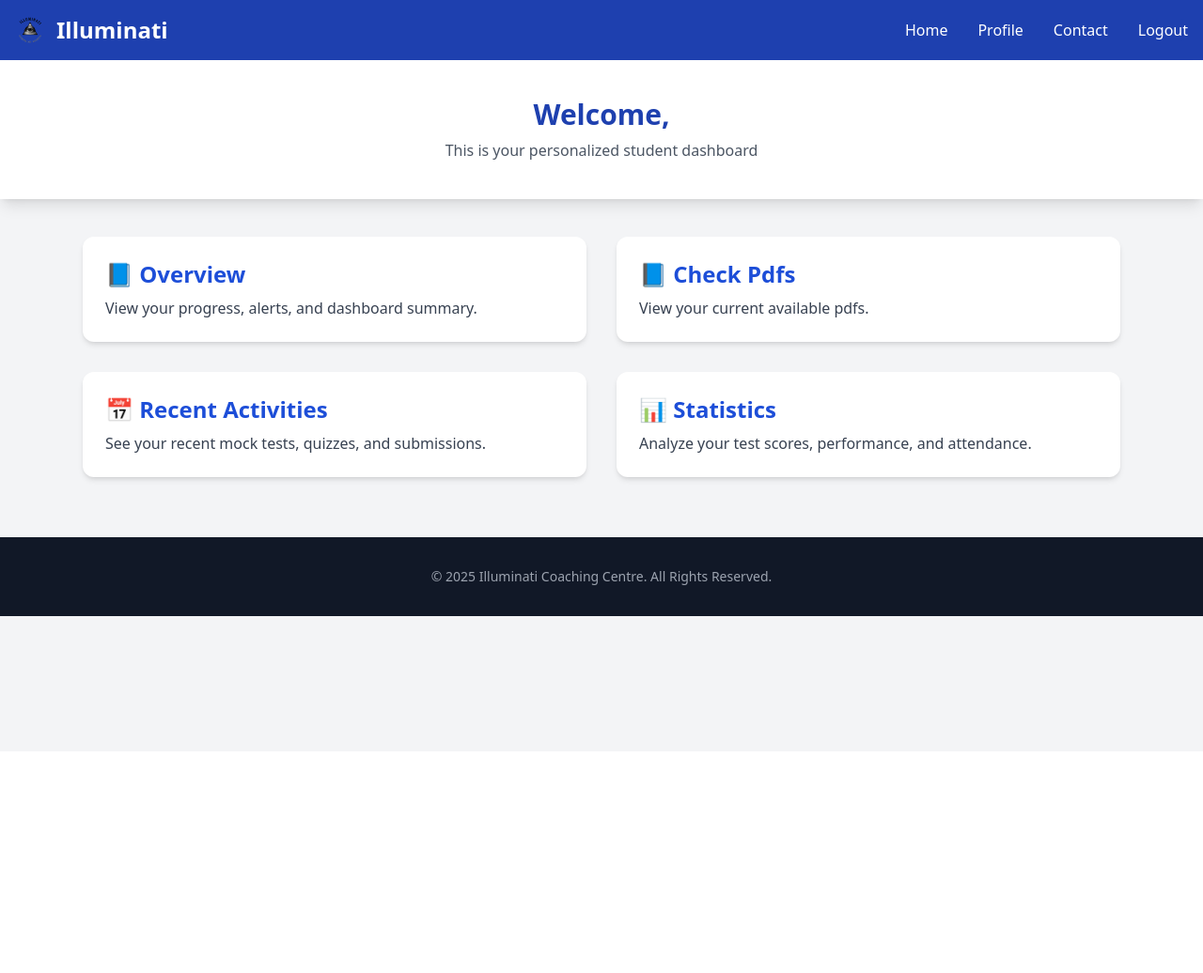
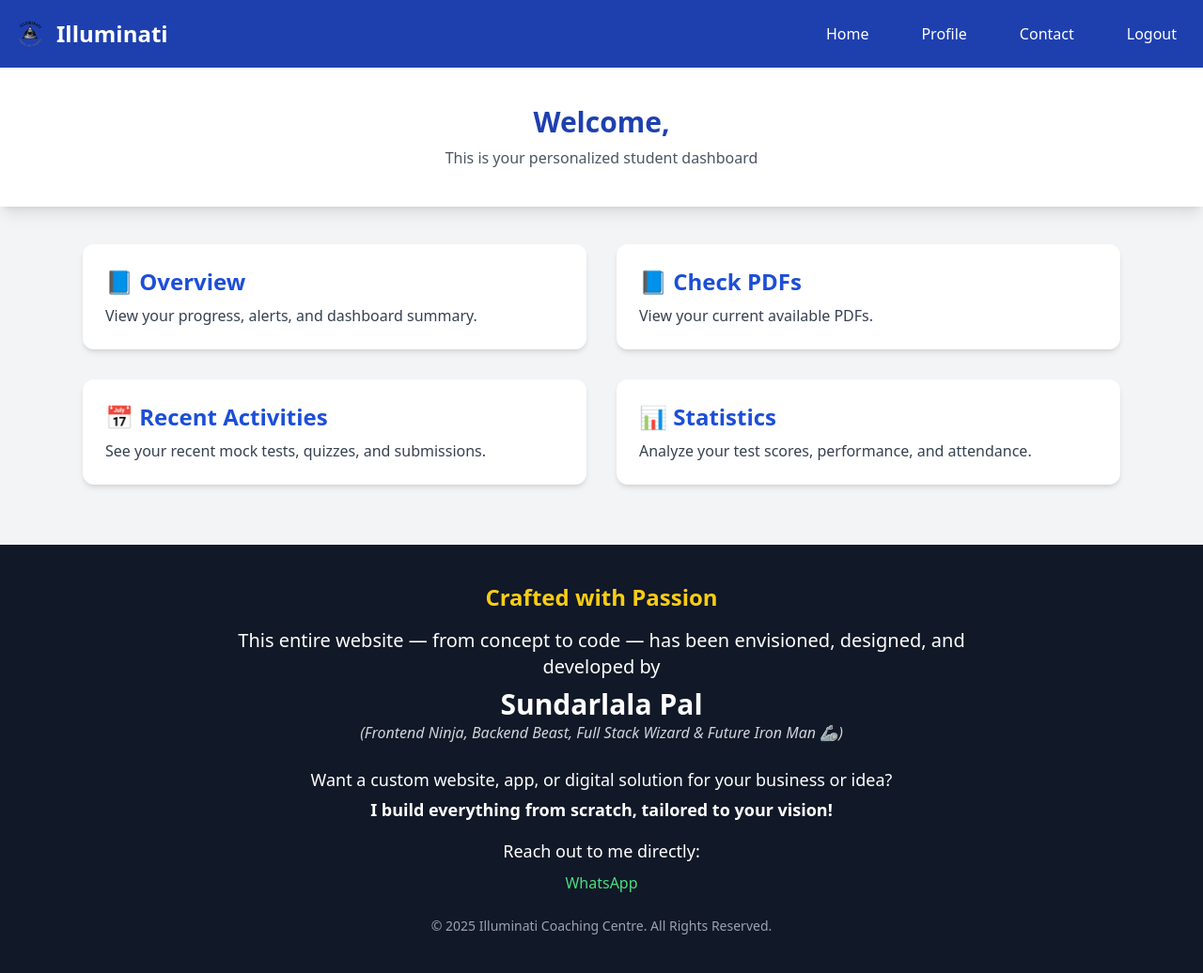
Before and after one commit to SundarlalaPal/Illuminati-Kapui-sir-Django-Website-for-Tution, a Django app: template templates/dashboard.html in a window 1280 px wide. Shown: the whole page at 94% size. Before the commit the page ends 656 px from the top, so only its background shows below. Run offline with Django 5.2, Linux system fonts and the light colour scheme; the template is opened without the code that fills it, so the values that code supplies are empty; parts of the project's set-up code (start-up, migrations or seed data) failed here and were passed over; some libraries are stand-ins or nearby versions.

Commit message:
Update dashboard.html

```diff
--- a/templates/dashboard.html
+++ b/templates/dashboard.html
@@ -1,72 +1,47 @@
 {% load static %}
 <!DOCTYPE html>
 <html lang="en">
-
 <head>
   <meta charset="UTF-8" />
+  <meta name="description" content="Dashboard for Illuminati Coaching Centre. Your personalized student dashboard to view progress, check PDFs, activities, and more.">
   <meta name="viewport" content="width=device-width, initial-scale=1.0" />
-  <meta property="og:title" content="Illuminati">
+  <meta property="og:title" content="Dashboard | Illuminati Coaching Centre">
   <meta property="og:image" content="{% static 'images/favicon.png' %}">
-  <meta property="og:description" content="Study">
-
+  <meta property="og:description" content="Your personalized dashboard at Illuminati Coaching Centre">
+  <link rel="canonical" href="{{ request.build_absolute_uri }}">
   <title>Dashboard - Illuminati Coaching Centre</title>
   <script src="https://cdn.tailwindcss.com"></script>
   <script src="https://cdn.jsdelivr.net/npm/flowbite@3.1.2/dist/flowbite.min.js"></script>
   <link href="https://cdn.jsdelivr.net/npm/flowbite@3.1.2/dist/flowbite.min.css" rel="stylesheet" />
   <link rel="icon" href="{% static 'images/favicon.ico' %}" type="image/x-icon">
 </head>
-
 <body class="bg-gray-100 text-gray-800">
-
   <!-- Navbar -->
-  <!-- <nav class="bg-blue-800 border-gray-200">
-    <div class="max-w-screen-xl flex flex-wrap items-center justify-between mx-auto p-4">
-      <a href="/" class="flex items-center space-x-3 rtl:space-x-reverse">
-        <img src="https://flowbite.com/docs/images/logo.svg" class="h-8" alt="Illuminati Logo" />
-        <span class="self-center text-2xl font-semibold whitespace-nowrap text-white">Illuminati</span>
-      </a>
-      <div class="flex space-x-4">
-        <a href="#" class="text-white hover:text-yellow-300 font-medium">Home</a>
-        <a href="#" class="text-white hover:text-yellow-300 font-medium">Profile</a>
-        <a href="#" class="text-white hover:text-yellow-300 font-medium">Settings</a>
-        <a href="/auth/logout" class="text-white hover:text-yellow-300 font-medium">Logout</a>
-      </div>
-    </div>
-  </nav> -->
   <nav class="bg-blue-800 border-gray-200">
     <div class="max-w-screen-xl flex flex-wrap items-center justify-between mx-auto p-4">
-      <a href="/" class="flex items-center space-x-3 rtl:space-x-reverse">
+      <a href="/" class="flex items-center space-x-3">
         <img src="{% static 'images/logo2.png' %}" class="h-8" alt="Illuminati Logo" />
-        <span class="self-center text-2xl font-semibold whitespace-nowrap text-white">Illuminati</span>
+        <span class="self-center text-2xl font-semibold text-white">Illuminati</span>
       </a>
-      <button data-collapse-toggle="navbar-default" type="button"
-        class="inline-flex items-center p-2 w-10 h-10 justify-center text-sm text-white rounded-lg md:hidden hover:bg-blue-700 focus:outline-none focus:ring-2 focus:ring-blue-500"
-        aria-controls="navbar-default" aria-expanded="false">
+      <button data-collapse-toggle="navbar-default" type="button" class="inline-flex items-center p-2 w-10 h-10 justify-center text-sm text-white rounded-lg md:hidden hover:bg-blue-700 focus:outline-none focus:ring-2 focus:ring-blue-500">
         <span class="sr-only">Open main menu</span>
-        <svg class="w-5 h-5" aria-hidden="true" xmlns="http://www.w3.org/2000/svg" fill="none" viewBox="0 0 17 14">
-          <path stroke="currentColor" stroke-linecap="round" stroke-linejoin="round" stroke-width="2"
-            d="M1 1h15M1 7h15M1 13h15" />
+        <svg class="w-5 h-5" aria-hidden="true" fill="none" viewBox="0 0 17 14">
+          <path stroke="currentColor" stroke-linecap="round" stroke-linejoin="round" stroke-width="2" d="M1 1h15M1 7h15M1 13h15" />
         </svg>
       </button>
       <div class="hidden w-full md:block md:w-auto" id="navbar-default">
-        <ul
-          class="font-medium flex flex-col p-4 md:p-0 mt-4 border border-blue-700 rounded-lg bg-blue-700 md:flex-row md:space-x-8 rtl:space-x-reverse md:mt-0 md:border-0 md:bg-blue-800">
+        <ul class="font-medium flex flex-col p-4 md:p-0 mt-4 border border-blue-700 rounded-lg bg-blue-700 md:flex-row md:space-x-8 md:mt-0 md:border-0 md:bg-blue-800">
           <li>
-            <a href="/dashboard"
-              class="block py-2 px-3 text-white bg-blue-900 rounded md:bg-transparent md:text-white md:hover:text-yellow-300 md:p-0"
-              aria-current="page">Home</a>
+            <a href="/dashboard" class="block py-2 px-3 text-white bg-blue-900 rounded md:bg-transparent md:text-white md:hover:text-yellow-300" aria-current="page">Home</a>
           </li>
           <li>
-            <a href="/coming_soon"
-              class="block py-2 px-3 text-white rounded hover:bg-blue-700 md:hover:bg-transparent md:border-0 md:hover:text-yellow-300 md:p-0">Profile</a>
+            <a href="/coming_soon" class="block py-2 px-3 text-white rounded hover:bg-blue-700 md:hover:text-yellow-300">Profile</a>
           </li>
           <li>
-            <a href="/"
-              class="block py-2 px-3 text-white rounded hover:bg-blue-700 md:hover:bg-transparent md:border-0 md:hover:text-yellow-300 md:p-0">Contact</a>
+            <a href="/" class="block py-2 px-3 text-white rounded hover:bg-blue-700 md:hover:text-yellow-300">Contact</a>
           </li>
           <li>
-            <a href="/auth/logout"
-              class="block py-2 px-3 text-white rounded hover:bg-blue-700 md:hover:bg-transparent md:border-0 md:hover:text-yellow-300 md:p-0">Logout</a>
+            <a href="/auth/logout" class="block py-2 px-3 text-white rounded hover:bg-blue-700 md:hover:text-yellow-300">Logout</a>
           </li>
         </ul>
       </div>
@@ -81,50 +56,45 @@
 
   <!-- Dashboard Content -->
   <main class="max-w-6xl mx-auto mt-10 px-6 grid grid-cols-1 md:grid-cols-2 gap-8">
-
     <!-- Overview -->
-    <a href="/coming_soon"
-      class="bg-white p-6 rounded-xl shadow-md hover:shadow-xl hover:scale-[1.02] transition duration-300 cursor-pointer block">
+    <a href="/coming_soon" class="bg-white p-6 rounded-xl shadow-md hover:shadow-xl hover:scale-[1.02] transition duration-300 cursor-pointer block">
       <h2 class="text-2xl font-bold text-blue-700 mb-2">📘 Overview</h2>
       <p class="text-gray-700">View your progress, alerts, and dashboard summary.</p>
     </a>
-
-    <!-- Pdfs -->
-    <a href="/students/avail-pdf"
-      class="bg-white p-6 rounded-xl shadow-md hover:shadow-xl hover:scale-[1.02] transition duration-300 cursor-pointer block">
-      <h2 class="text-2xl font-bold text-blue-700 mb-2">📘 Check Pdfs</h2>
-      <p class="text-gray-700">View your current available pdfs.</p>
+    <!-- PDFs -->
+    <a href="/students/avail-pdf" class="bg-white p-6 rounded-xl shadow-md hover:shadow-xl hover:scale-[1.02] transition duration-300 cursor-pointer block">
+      <h2 class="text-2xl font-bold text-blue-700 mb-2">📘 Check PDFs</h2>
+      <p class="text-gray-700">View your current available PDFs.</p>
     </a>
-
     <!-- Recent Activities -->
-    <a href="/coming_soon"
-      class="bg-white p-6 rounded-xl shadow-md hover:shadow-xl hover:scale-[1.02] transition duration-300 cursor-pointer block">
+    <a href="/coming_soon" class="bg-white p-6 rounded-xl shadow-md hover:shadow-xl hover:scale-[1.02] transition duration-300 cursor-pointer block">
       <h2 class="text-2xl font-bold text-blue-700 mb-2">📅 Recent Activities</h2>
       <p class="text-gray-700">See your recent mock tests, quizzes, and submissions.</p>
     </a>
-
     <!-- Statistics -->
-    <a href="/coming_soon"
-      class="bg-white p-6 rounded-xl shadow-md hover:shadow-xl hover:scale-[1.02] transition duration-300 cursor-pointer block">
+    <a href="/coming_soon" class="bg-white p-6 rounded-xl shadow-md hover:shadow-xl hover:scale-[1.02] transition duration-300 cursor-pointer block">
       <h2 class="text-2xl font-bold text-blue-700 mb-2">📊 Statistics</h2>
       <p class="text-gray-700">Analyze your test scores, performance, and attendance.</p>
     </a>
-
-    <!-- Email Info -->
-    <!-- <a href="/students/email"
-      class="bg-white p-6 rounded-xl shadow-md hover:shadow-xl hover:scale-[1.02] transition duration-300 cursor-pointer block">
-      <h2 class="text-2xl font-bold text-blue-700 mb-2">📧 Email</h2>
-      <p class="text-gray-700">Your registered email is: <span class="font-semibold text-blue-600">{{ email }}</span>
-      </p>
-    </a> -->
-
   </main>
 
   <!-- Footer -->
-  <footer class="bg-gray-900 text-white text-center py-8 mt-16">
-    <p class="text-sm text-gray-400">&copy; 2025 Illuminati Coaching Centre. All Rights Reserved.</p>
+  <footer class="bg-gray-900 text-white text-center py-10 mt-16">
+    <div class="max-w-4xl mx-auto px-4">
+      <h3 class="text-2xl font-extrabold text-yellow-400">Crafted with Passion</h3>
+      <p class="mt-4 text-xl">This entire website — from concept to code — has been envisioned, designed, and developed by</p>
+      <p class="mt-2 text-3xl font-bold text-white">Sundarlala Pal</p>
+      <p class="text-base italic text-gray-300">(Frontend Ninja, Backend Beast, Full Stack Wizard & Future Iron Man 🦾)</p>
+      <div class="mt-6">
+        <p class="text-lg">Want a custom website, app, or digital solution for your business or idea?</p>
+        <p class="text-lg font-semibold mt-1">I build everything from scratch, tailored to your vision!</p>
+      </div>
+      <p class="mt-4 text-lg">Reach out to me directly:</p>
+      <p class="mt-2">
+        <a href="https://wa.me/919933882270" class="text-green-400 hover:underline">WhatsApp</a>
+      </p>
+      <p class="mt-6 text-sm text-gray-400">&copy; 2025 Illuminati Coaching Centre. All Rights Reserved.</p>
+    </div>
   </footer>
-
 </body>
-
 </html>
```
